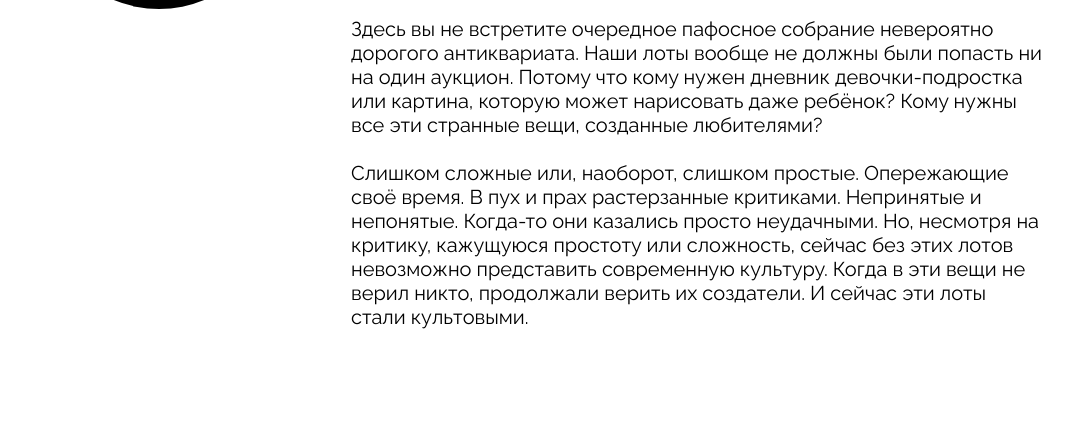
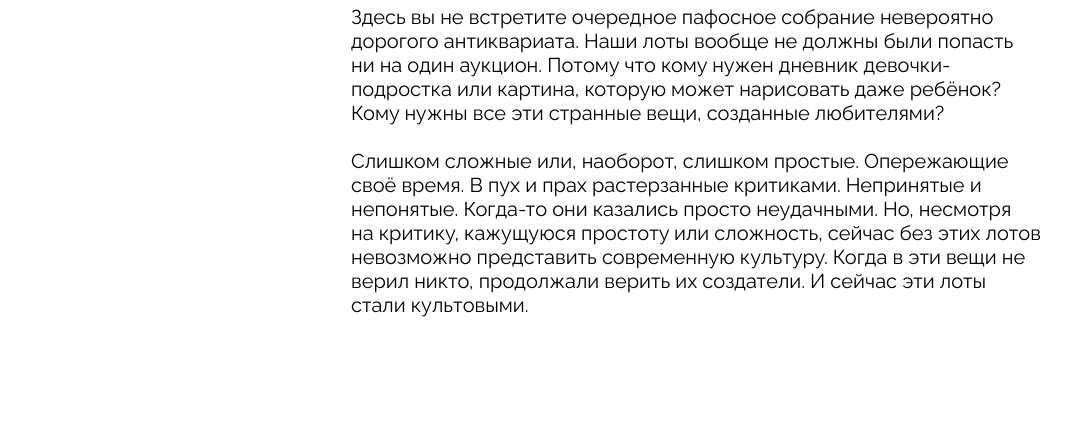
Before and after one commit to Inc0o/ono-tebe-nado-fd, a plain HTML site: page index.html in a window 1280 px wide. Shown: the part 2353-2800 px from the top of the page, without its empty margins (122-1194 px from the left). Drawn offline with Linux system fonts and the light colour scheme.

Commit message:
Исправлены стили и разметка для лучшего соответствия макету

```diff
--- a/index.html
+++ b/index.html
@@ -17,7 +17,7 @@
             <a class="header__link header__link_active">главная</a>
           </li>
           <li class="header__links-list-item">
-            <a href="#lots" class="header__link"> посмотреть лоты </a>
+            <a href="#lots" class="header__link">посмотреть лоты</a>
           </li>
           <li class="header__links-list-item">
             <a href="#about" class="header__link">об аукционе</a>
@@ -34,7 +34,10 @@
       <address class="address header__address">
         <a href="tel:+99995555555" class="header__link">+9 999 555 5555</a>
         <a href="mailto:info@sobaka.ge" class="header__link">info@sobaka.ge</a>
-        <p>наб. Принсенграхт 263- 265, Амстердам</p>
+        <p>
+          <span>наб. Принсенграхт 263-</span>
+          <span>265, Амстердам</span>
+        </p>
       </address>
     </header>
     <main>
@@ -128,20 +131,52 @@
           <h1 class="about__title">Об аукционе</h1>
           <div class="about__text">
             <p>
-              Здесь вы не встретите очередное пафосное собрание невероятно
-              дорогого антиквариата. Наши лоты вообще не должны были попасть ни
-              на один аукцион. Потому что кому нужен дневник девочки-подростка
-              или картина, которую может нарисовать даже ребёнок? Кому нужны все
-              эти странные вещи, созданные любителями?
+              <span
+                >Здесь вы не встретите очередное пафосное собрание
+                невероятно</span
+              >
+              <span
+                >дорогого антиквариата. Наши лоты вообще не должны были
+                попасть</span
+              >
+              <span
+                >ни на один аукцион. Потому что кому нужен дневник
+                девочки-</span
+              >
+              <span
+                >подростка или картина, которую может нарисовать даже
+                ребёнок?</span
+              >
+              <span
+                >Кому нужны все эти странные вещи, созданные любителями?</span
+              >
             </p>
             <p>
-              Слишком сложные или, наоборот, слишком простые. Опережающие своё
-              время. В пух и прах растерзанные критиками. Непринятые и
-              непонятые. Когда-то они казались просто неудачными. Но, несмотря
-              на критику, кажущуюся простоту или сложность, сейчас без этих
-              лотов невозможно представить современную культуру. Когда в эти
-              вещи не верил никто, продолжали верить их создатели. И сейчас эти
-              лоты стали культовыми.
+              <span
+                >Слишком сложные или, наоборот, слишком простые.
+                Опережающие</span
+              >
+              <span
+                >своё время. В пух и прах растерзанные критиками. Непринятые
+                и</span
+              >
+              <span
+                >непонятые. Когда-то они казались просто неудачными. Но,
+                несмотря</span
+              >
+              <span
+                >на критику, кажущуюся простоту или сложность, сейчас без этих
+                лотов</span
+              >
+              <span
+                >невозможно представить современную культуру. Когда в эти вещи
+                не</span
+              >
+              <span
+                >верил никто, продолжали верить их создатели. И сейчас эти
+                лоты</span
+              >
+              <span>стали культовыми.</span>
             </p>
           </div>
         </div>
@@ -151,7 +186,10 @@
       <address class="address">
         <a href="tel:+99995555555" class="header__link">+9 999 555 5555</a>
         <a href="mailto:info@sobaka.ge" class="header__link">info@sobaka.ge</a>
-        <p>наб. Принсенграхт 263- 265, Амстердам</p>
+        <p>
+          <span>наб. Принсенграхт 263-265,</span>
+          <span>Амстердам</span>
+        </p>
       </address>
       <nav class="footer__menu">
         <ul class="footer__menu-list">
--- a/styles/global.css
+++ b/styles/global.css
@@ -29,6 +29,10 @@ a {
   color: inherit;
 }
 
+address {
+  font-style: normal;
+}
+
 img {
   width: 100%;
 }
--- a/styles/style.css
+++ b/styles/style.css
@@ -2,7 +2,7 @@
   display: grid;
   grid-template-columns: 1fr min-content 1fr;
   align-items: center;
-  padding: 92px 50px 96px;
+  padding: 92px 50px;
 }
 
 .header__menu {
@@ -12,7 +12,7 @@
 .header__links-list {
   display: flex;
   flex-direction: row;
-  gap: 31px;
+  gap: 32px;
 }
 
 .header__links-list-item {
@@ -46,9 +46,13 @@
   display: flex;
   flex-direction: column;
   align-items: flex-start;
-  max-width: 240px;
+  min-width: 240px;
   font-size: 18px;
   line-height: 24px;
+}
+
+.address p span {
+  display: block;
 }
 
 .header__address {
@@ -77,9 +81,12 @@
 }
 
 .cover__title {
-  margin-bottom: 106px;
+  margin-bottom: 104px;
   font-size: 100px;
   text-transform: uppercase;
+  display: flex;
+  flex-direction: column;
+  row-gap: 18px;
 }
 
 .letter-spacing-extended {
@@ -94,7 +101,6 @@
 
 .aligned-text {
   display: block;
-  margin-bottom: 20px;
   font-size: 0;
 }
 
@@ -114,7 +120,7 @@
   display: flex;
   justify-content: space-between;
   align-items: center;
-  margin-top: 106px;
+  margin-top: 104px;
   font-size: 22px;
   line-height: 28px;
 }
@@ -222,7 +228,7 @@
   align-items: center;
   width: 240px;
   height: 240px;
-  margin-top: 35px;
+  margin-top: 33px;
   margin-inline: auto;
   border-radius: 50%;
   background-color: #000000;
@@ -233,7 +239,7 @@
 }
 
 .about__title {
-  margin: 136px auto 100px 0;
+  margin: 134px auto 100px 0;
   font-size: 40px;
   text-transform: uppercase;
 }
@@ -244,6 +250,10 @@
   row-gap: 24px;
   font-size: 20px;
   line-height: 24px;
+}
+
+.about__text p span{
+  display: block;
 }
 
 .footer {
```
